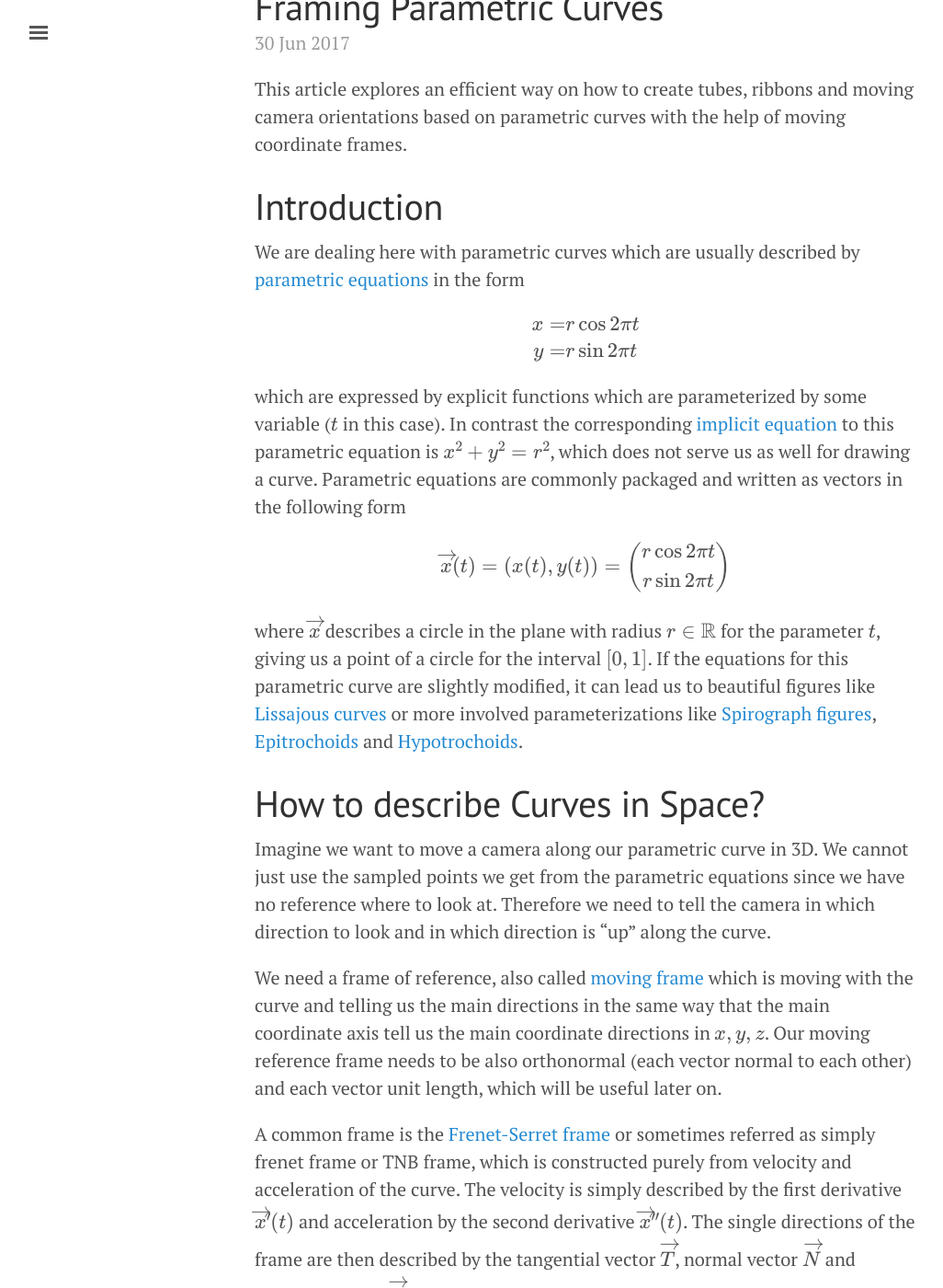
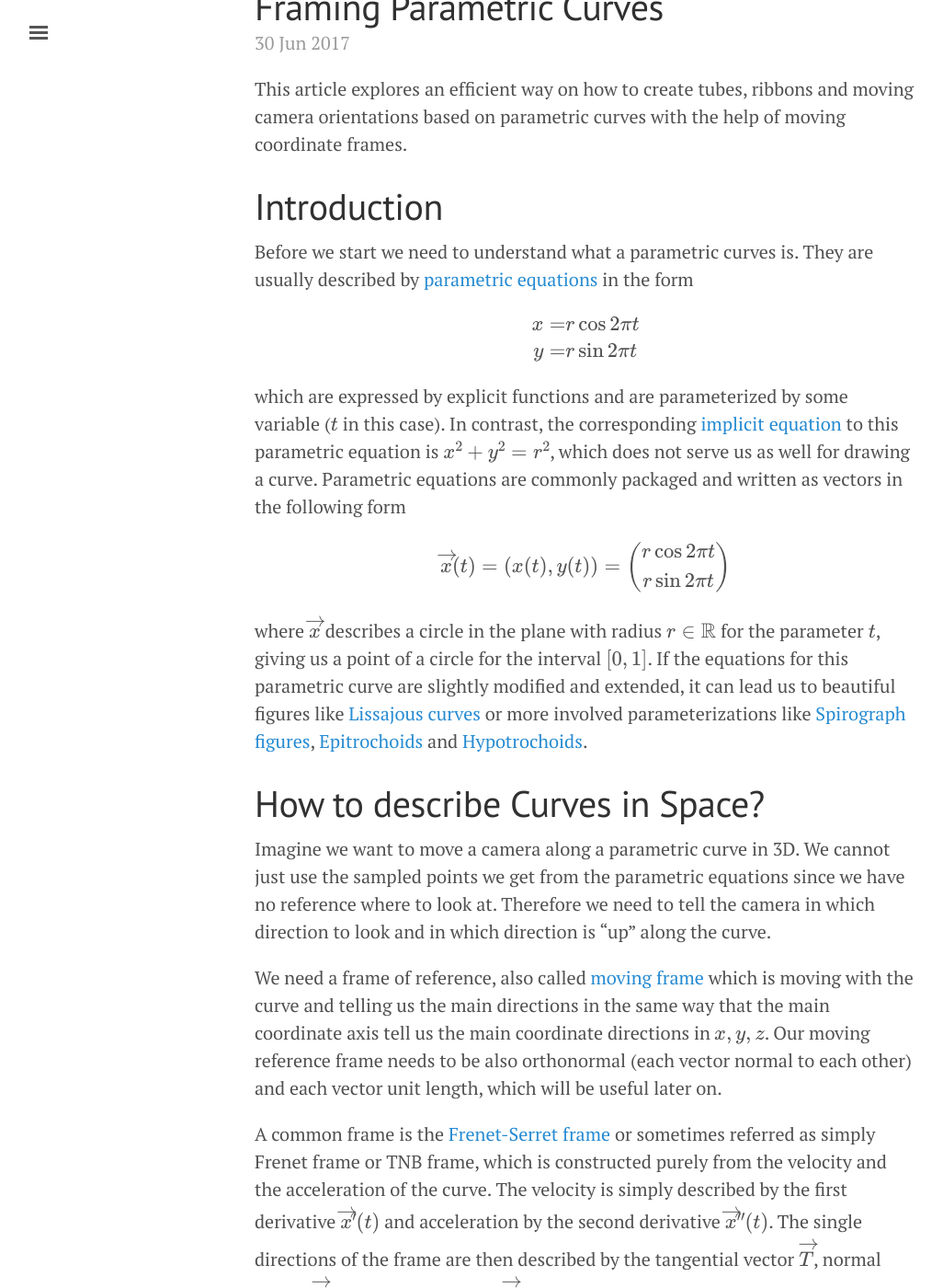
Before and after one commit to njanakiev/njanakiev.github.io, a Jekyll site: the page built from _posts/2017-06-30-parametric-curves.md, in a window 1280 px wide and 1400 px high, scrolled down 555 px. Shown: the whole window at 92% size, without its empty margins (3-1029 px from the left). Built offline with Jekyll 4.4.1, drawn with Linux system fonts in a browser that asks for light colours; formulas are drawn with MathJax 3; comment, search, counter and statistics services are not loaded; some of the changed text lies outside the part shown.

Commit message:
update articles

````diff
--- a/_posts/2017-06-30-parametric-curves.md
+++ b/_posts/2017-06-30-parametric-curves.md
@@ -12,7 +12,7 @@
 
 # Introduction
 
-We are dealing here with parametric curves which are usually described by [parametric equations][parametric equations] in the form
+Before we start we need to understand what a parametric curves is. They are usually described by [parametric equations][parametric equations] in the form
 
 $$
 \begin{split}
@@ -21,21 +21,21 @@
 \end{split}
 $$
 
-which are expressed by explicit functions which are parameterized by some variable ($$ t $$ in this case). In contrast the corresponding [implicit equation][implicit function] to this parametric equation is $$ x^2 + y^2 = r^2 $$, which does not serve us as well for drawing a curve. Parametric equations are commonly packaged and written as vectors in the following form
+which are expressed by explicit functions and are parameterized by some variable ($$ t $$ in this case). In contrast, the corresponding [implicit equation][implicit function] to this parametric equation is $$ x^2 + y^2 = r^2 $$, which does not serve us as well for drawing a curve. Parametric equations are commonly packaged and written as vectors in the following form
 
 $$
 \overrightarrow{x}(t) = (x(t), y(t)) = \begin{pmatrix} r \cos 2 \pi t \\ r \sin 2 \pi t \end{pmatrix}
 $$
 
-where $$ \overrightarrow{x} $$ describes a circle in the plane with radius $$ r \in \mathbb{R} $$ for the parameter $$ t $$, giving us a point of a circle for the interval $$ [0, 1] $$. If the equations for this parametric curve are slightly modified, it can lead us to beautiful figures like [Lissajous curves][lissajous curve] or more involved parameterizations like [Spirograph figures][spirograph], [Epitrochoids][epitrochoid] and [Hypotrochoids][hypotrochoid].
+where $$ \overrightarrow{x} $$ describes a circle in the plane with radius $$ r \in \mathbb{R} $$ for the parameter $$ t $$, giving us a point of a circle for the interval $$ [0, 1] $$. If the equations for this parametric curve are slightly modified and extended, it can lead us to beautiful figures like [Lissajous curves][lissajous curve] or more involved parameterizations like [Spirograph figures][spirograph], [Epitrochoids][epitrochoid] and [Hypotrochoids][hypotrochoid].
 
 # How to describe Curves in Space?
 
-Imagine we want to move a camera along our parametric curve in 3D. We cannot just use the sampled points we get from the parametric equations since we have no reference where to look at. Therefore we need to tell the camera in which direction to look and in which direction is "up" along the curve.
+Imagine we want to move a camera along a parametric curve in 3D. We cannot just use the sampled points we get from the parametric equations since we have no reference where to look at. Therefore we need to tell the camera in which direction to look and in which direction is "up" along the curve.
 
 We need a frame of reference, also called [moving frame][moving frame] which is moving with the curve and telling us the main directions in the same way that the main coordinate axis tell us the main coordinate directions in $$ x, y, z $$. Our moving reference frame needs to be also orthonormal (each vector normal to each other) and each vector unit length, which will be useful later on.
 
-A common frame is the [Frenet-Serret frame][frenet serret frame] or sometimes referred as simply frenet frame or TNB frame, which is constructed purely from velocity and acceleration of the curve. The velocity is simply described by the first derivative $$ \overrightarrow{x}'(t) $$ and acceleration by the second derivative $$ \overrightarrow{x}''(t) $$. The single directions of the frame are then described by the tangential vector $$ \overrightarrow{T} $$, normal vector $$ \overrightarrow{N} $$ and binormal vector $$ \overrightarrow{B} $$ with the following equations.
+A common frame is the [Frenet-Serret frame][frenet serret frame] or sometimes referred as simply Frenet frame or TNB frame, which is constructed purely from the velocity and the acceleration of the curve. The velocity is simply described by the first derivative $$ \overrightarrow{x}'(t) $$ and acceleration by the second derivative $$ \overrightarrow{x}''(t) $$. The single directions of the frame are then described by the tangential vector $$ \overrightarrow{T} $$, normal vector $$ \overrightarrow{N} $$ and binormal vector $$ \overrightarrow{B} $$ with the following equations.
 
 $$
 \begin{split}
@@ -45,13 +45,13 @@
 \end{split}
 $$
 
-In many cases we are dealing with a list of points of a curve instead of functions, namely piecewise linear curves. Therefore we need to calculate the derivatives by means of [finite differences][finite difference]. Thus, the tangent vector for each point $$ \overrightarrow{x}_i $$ of our curve can be calculated by
+In many cases we are dealing with sampled points of a curve instead of functions, namely piecewise linear curves (connecting the samples by lines). Therefore we need to calculate the derivatives by means of [finite differences][finite difference]. Thus, the tangent vector for each point $$ \overrightarrow{x}_i $$ of our curve can be calculated by
 
 $$
 \overrightarrow{T_i} = \frac{\overrightarrow{x}_{i+1} - \overrightarrow{x}_{i-1}}{\left\lVert\overrightarrow{x}_{i+1} - \overrightarrow{x}_{i-1}\right\rVert}
 $$
 
-In the following code snippet you can see the frame being implemented with Python. To calculate the first and second derivative we apply [numpy.gradient][numpy gradient] to each dimension of our input points. Additionally we apply a lambda function which we use to normalizes the tangent and binormal vectors.
+In the following code snippet you can see the Frenet frame being implemented with Python. To calculate the first and second derivative we apply [numpy.gradient][numpy gradient] to each dimension of our input points, which calculates the finite differences mentioned before. Additionally we apply a lambda function which we use to normalizes the tangent and binormal vectors. Since the binormal and tangent vector are normal to each other and unit vectors, the cross product of them is in turn a normal unit vector.
 
 ```python
 # Number of points
@@ -66,7 +66,8 @@
 T = np.apply_along_axis(f, axis=1, arr=dX)
 
 # Calculate and normalize all binormals
-B = np.apply_along_axis(f, axis=1, arr=np.cross(dX, ddX))
+B = np.cross(dX, ddX)
+B = np.apply_along_axis(f, axis=1, arr=B)
 
 # Calculate all normals
 N = np.cross(B, T)
@@ -84,16 +85,16 @@
 \end{pmatrix}
 $$
 
-This curve draws a straight-line segment from point $$ p $$ to point $$ q $$ for $$ t \in [0, 1] $$. The first derivative is the vector $$ \overrightarrow{x}'(t) = \overrightarrow{q} - \overrightarrow{p} $$, but the second derivative is zero. This means it is not possible to calculate the Frenet frame for straight-line segments and at points where the second derivative vanishes. The Frenet frame has also other problems such as ambiguity and sudden orientation changes.
+This curve draws a straight-line segment from point $$ \overrightarrow{p} $$ to point $$ \overrightarrow{q} $$ for $$ t \in [0, 1] $$. The first derivative is the vector $$ \overrightarrow{x}'(t) = \overrightarrow{q} - \overrightarrow{p} $$, but the second derivative is zero. This means it is not possible to calculate the Frenet frame for straight-line segments and at points where the second derivative vanishes. The Frenet frame has also other problems such as ambiguity and sudden orientation changes as we can see here.
 
 ![Frenet-Serret frame]({{ site.baseurl }}/assets/parametric_curves_files/frenet_serret_frame_2.gif)
 
 
 # The Case for Parallel Transport Frames
 
-An alternative way to define our moving reference frame is discussed in the publication *[Parallel Transport Approach to Curve Framing][parallel transport frames]* by [parallel transporting][parallel transport] vectors along a curve. It is based on the observation that the tangential vector $$\overrightarrow{T}(t)$$ for a given curve is uniquely defined. This enables us to choose two perpendicular vectors $$ \overrightarrow{U}(t) \perp \overrightarrow{V}(t) $$ for the remainder of the curve, as long as the vectors stay in the normal plane perpendicular to $$\overrightarrow{T}(t)$$ at each point of the curve.
+An alternative way to define our moving reference frame is illustrated in the publication *[Parallel Transport Approach to Curve Framing][parallel transport frames]* by [parallel transporting][parallel transport] the frame vectors along a curve. It is based on the observation that the tangential vector $$\overrightarrow{T}(t)$$ for a given curve is uniquely defined for each point on the curve. This enables us to choose two perpendicular vectors $$ \overrightarrow{U}(t) \perp \overrightarrow{V}(t) $$ for the remainder of the curve, as long as the vectors stay in the normal plane perpendicular to $$\overrightarrow{T}(t)$$ at each point of the curve. This allows us to transport the normal and binormal vector along without having large orientation changes as in the Frenet frame.
 
-We start the algorithm by calculating all tangential vectors $$ \overrightarrow{T_i} $$ for all sampled points $$ \overrightarrow{x_i} $$ and setting an initial normal vector $$ \overrightarrow{V_0} $$ perpendicular to $$ \overrightarrow{T_0} $$. For each sampled point we calculate $$ \overrightarrow{B} \leftarrow \overrightarrow{T_i} \times \overrightarrow{T_{i+1}} $$. If the length $$ \Vert \overrightarrow{B} \Vert = 0 $$ then just copy $$ \overrightarrow{V_{i+1}} \leftarrow \overrightarrow{V_i} $$ otherwise we need to rotate $$ \overrightarrow{V_i} $$. We do this by first normalizing $$ \overrightarrow{B} $$ by $$ \hat{B} \leftarrow \overrightarrow{B}/\Vert \overrightarrow{B} \Vert $$ and calculating the angle between the current and next tangential vector by $$ \theta \leftarrow \arccos( \overrightarrow{T_i} \cdot \overrightarrow{T_{i+1}} ) $$. Using $$ \theta $$ we can rotate the normal vector by $$ \overrightarrow{V_{i+1}} \leftarrow R(\hat{B}, \theta) \overrightarrow{V_i} $$, where $$ R(\hat{B}, \theta) $$ is a [rotation matrix][rotation matrix] defining a rotation around $$ \hat{B} $$ and with $$ \theta $$. The algorithm is implemented in the following snippet with Python
+We start the algorithm by calculating all tangential vectors $$ \overrightarrow{T_i} $$ for all sampled points $$ \overrightarrow{x_i} $$ and setting an initial normal vector $$ \overrightarrow{V_0} $$ perpendicular to $$ \overrightarrow{T_0} $$. For each sampled point we calculate the normal vector $$ \overrightarrow{B} \leftarrow \overrightarrow{T_i} \times \overrightarrow{T_{i+1}} $$. If the length $$ \Vert \overrightarrow{B} \Vert = 0 $$ (both vectors point in the same direction) then just copy $$ \overrightarrow{V_{i+1}} \leftarrow \overrightarrow{V_i} $$ otherwise we need to rotate $$ \overrightarrow{V_i} $$. We do this by first normalizing $$ \overrightarrow{B} $$ with $$ \hat{B} \leftarrow \overrightarrow{B}/\Vert \overrightarrow{B} \Vert $$ and calculating the angle between the current and next tangential vector by $$ \theta \leftarrow \arccos( \overrightarrow{T_i} \cdot \overrightarrow{T_{i+1}} ) $$. Using $$ \theta $$ we can rotate the normal vector by $$ \overrightarrow{V_{i+1}} \leftarrow R(\hat{B}, \theta) \overrightarrow{V_i} $$, where $$ R(\hat{B}, \theta) $$ is a [rotation matrix][rotation matrix] defining a rotation around $$ \hat{B} $$ by angle $$ \theta $$. The algorithm is implemented in the following snippet with Python
 
 ```python
 # Number of points
@@ -152,13 +153,13 @@
 f(u, v) = \overrightarrow{x}(u) + r(\overrightarrow{U}(u) \cos 2 \pi v + \overrightarrow{V}(u) \sin 2 \pi v)
 $$
 
-where $$ v \in [0, 1] $$ and $$ u $$ is dictated by our sampling of the curve and $$ r $$ defines the radius of the tube. The radius can be also defined over $$ u $$ which grows and shrinks according to some function. In the next image we can see such surface parameterizations for the Frenet frame (left) and the parallel transport frame (right), where the Frenet frame has some strong orientation changes along the curve.
+where $$ v \in [0, 1] $$ and $$ u $$ is dictated by our sampling of the curve and $$ r $$ defines the radius of the tube. The radius can be also defined as a function over $$ u $$ which grows and shrinks for different $$ u $$. In the next image we can see such surface parameterizations for the Frenet frame (left) and the parallel transport frame (right). Here we can see the strong orientation changes along the curve for the Frenet frame.
 
 ![Frenet-Serret frame]({{ site.baseurl }}/assets/parametric_curves_files/comparison_frames.png)
 
 # Conclusion
 
-We saw how to create moving reference frames for space curves with the help of the Frenet-Serret frame and parallel transport frame. Two interesting articles covering the topic for [Three.js][threejs] is in the [article] [mattdesl tubes] by [@mattdesl][@mattdesl] and the [article][zz85 tubes] by [@BlurSpline][@BlurSpline]. Besides the parallel transport frame approach there is are also different approaches such as [Rotation Minimizing Frames][rotation minimizing frames].
+We saw how to create moving reference frames for space curves with the help of the Frenet-Serret frame and the parallel transport frame. Two interesting articles covering the topic for [Three.js][threejs] can be found in the [article] [mattdesl tubes] by [@mattdesl][@mattdesl] and in the [article][zz85 tubes] by [@BlurSpline][@BlurSpline]. Besides the parallel transport frame approach there are also different approaches such as [Rotation Minimizing Frames][rotation minimizing frames].
 
 
 [frenet serret frame]: https://en.wikipedia.org/wiki/Frenet-Serret_formulas
````
Also changed, not shown: other parts of _posts/2017-06-30-parametric-curves.md (+2 -2 lines), _posts/2017-03-02-covariance-matrix.md (+1 -1 lines).
